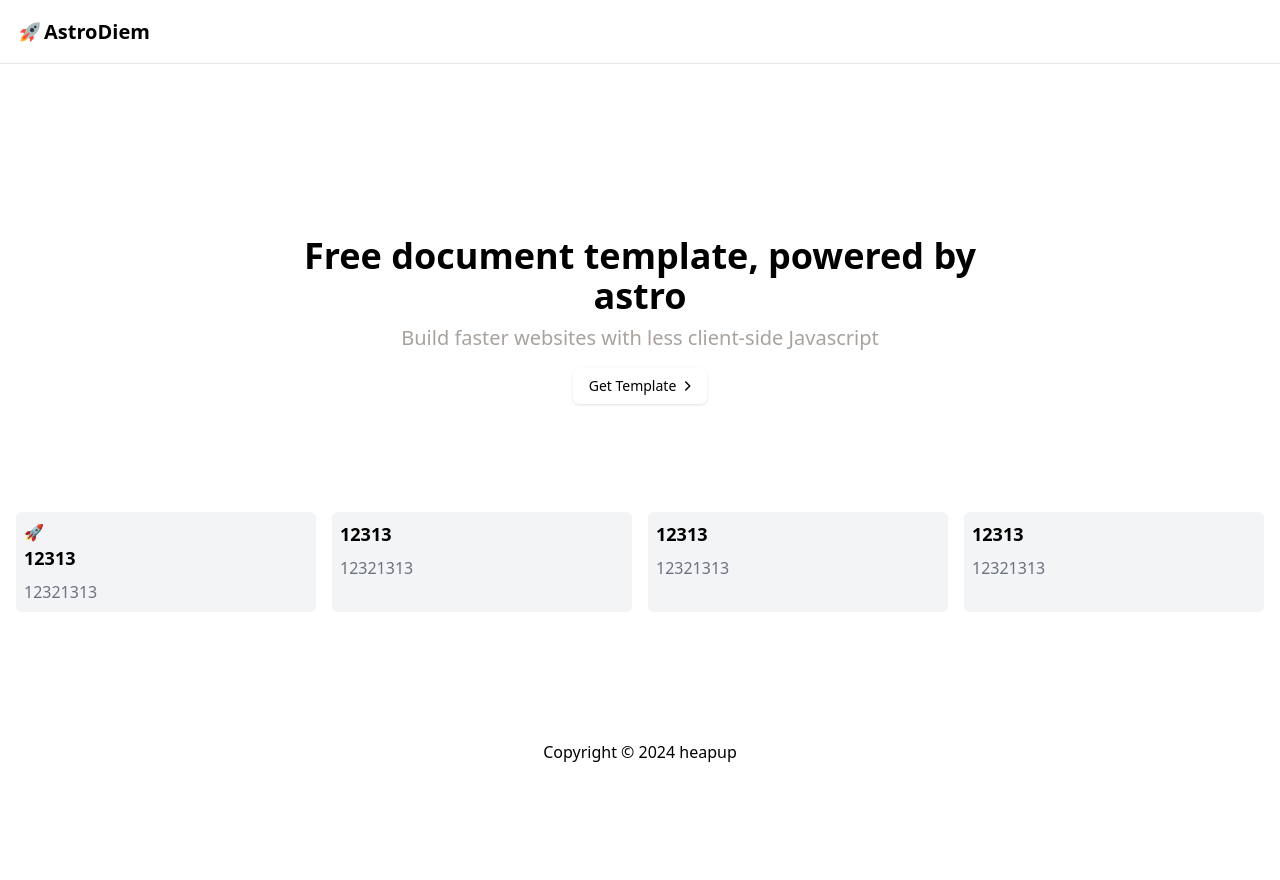
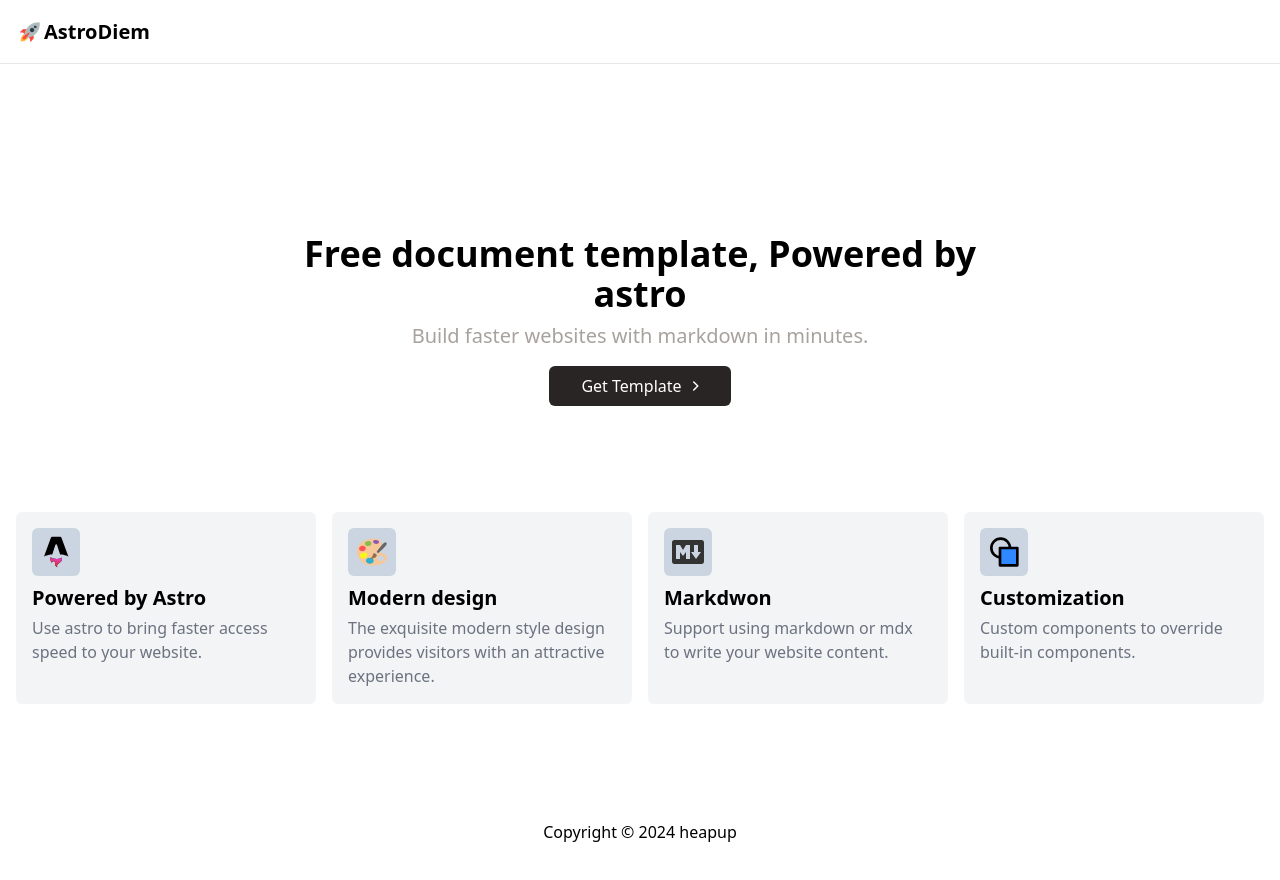
Before and after one commit to heapup-tech/docunicorn, an Astro site: page / in a window 1280 px wide. Before the commit the page ends 800 px from the top, so only its background shows below. Built offline with nearby package versions, Linux system fonts and the light colour scheme; Astro itself is replaced by a stand-in of ours.

Commit message:
feat: site hero

```diff
--- a/src/assets/images/arrow-right.astro
+++ b/src/assets/images/arrow-right.astro
@@ -19,6 +19,5 @@
     stroke-width='1.5'
     stroke-linecap='round'
     stroke-linejoin='round'
-    class='sc-imWYAI hXteRa'
   ></path>
 </svg>
--- a/src/components/hero.astro
+++ b/src/components/hero.astro
@@ -1,7 +1,4 @@
 ---
-import { Image } from 'astro:assets'
-import DepthImage from '@images/dddepth-319.jpg'
-import Logo from '@images/logo.png'
 import LinkButton from '@components/link-button.astro'
 ---
 
@@ -10,16 +7,17 @@
 >
   <div class='relative z-10'>
     <h1 class='text-4xl font-semibold text-black'>
-      Free document template, powered by astro
+      Free document template, Powered by astro
     </h1>
     <p class='mt-2 text-xl text-stone-400'>
-      Build faster websites with less client-side Javascript
+      Build faster websites with markdown in minutes.
     </p>
 
     <div class='mt-4'>
       <LinkButton
-        variant='default'
         href='https://github.com/heapup-tech/heapup-docs-template'
+        class='bg-stone-800 text-white hover:bg-stone-800/90'
+        size='lg'
       >
         Get Template
       </LinkButton>
--- a/src/components/link-button.astro
+++ b/src/components/link-button.astro
@@ -1,34 +1,40 @@
 ---
-import Button from '@components/button.astro'
 import ArrwoRight from '@assets/images/arrow-right.astro'
-interface Props {
-  href: string
-  variant?:
-    | 'default'
-    | 'destructive'
-    | 'outline'
-    | 'secondary'
-    | 'ghost'
-    | 'link'
-  size?: 'default' | 'sm' | 'lg' | 'icon'
-  class?: string
-  [x: string]: any
+
+const sizes = {
+  sm: 'h-8 rounded-md px-3 text-xs',
+  md: 'h-9 px-4 py-2',
+  lg: 'h-10 rounded-md px-8'
 }
 
-const { href, ...rest } = Astro.props
+interface Props {
+  size?: keyof typeof sizes
+  href?: string
+  class?: string
+}
+
+const { size = 'md', href, class: className } = Astro.props
 ---
 
-<Button
-  {...rest}
-  class:list={['group']}
-  size='default'
+<button
+  class:list={[
+    'focus-visible:outline-non focus-visible:ring-ring group inline-flex items-center justify-center whitespace-nowrap rounded-md transition-colors focus-visible:ring-1 disabled:pointer-events-none disabled:opacity-50',
+    sizes[size],
+    className
+  ]}
 >
+  {
+    href ? (
       <a
         href={href}
         target='_blank'
-    class='flex items-center gap-x-1'
+        class='flex items-center gap-x-1.5'
       >
         <slot />
         <ArrwoRight />
       </a>
-</Button>
+    ) : (
+      <slot />
+    )
+  }
+</button>
--- a/src/pages/index.astro
+++ b/src/pages/index.astro
@@ -1,24 +1,34 @@
 ---
 import BaseLayout from '@layouts/base-layout.astro'
 import Hero from '@components/hero.astro'
+import AstroIcon from '@assets/images/astro.svg'
+import DesignIcon from '@assets/images/design.svg'
+import MarkdownIcon from '@assets/images/markdown.svg'
+import CustomIcon from '@assets/images/custom.svg'
+
+import { Image } from 'astro:assets'
 
 const features = [
   {
-    icon: '🚀',
-    title: '12313',
-    description: '12321313'
+    icon: AstroIcon,
+    title: 'Powered by Astro',
+    description: 'Use astro to bring faster access speed to your website.'
   },
   {
-    title: '12313',
-    description: '12321313'
+    icon: DesignIcon,
+    title: 'Modern design',
+    description:
+      'The exquisite modern style design provides visitors with an attractive experience.'
   },
   {
-    title: '12313',
-    description: '12321313'
+    icon: MarkdownIcon,
+    title: 'Markdwon',
+    description: 'Support using markdown or mdx to write your website content.'
   },
   {
-    title: '12313',
-    description: '12321313'
+    icon: CustomIcon,
+    title: 'Customization',
+    description: 'Custom components to override built-in components.'
   }
 ]
 ---
@@ -26,14 +36,18 @@
 <BaseLayout>
   <Hero />
   <div
-    class='container m-auto grid grid-cols-1 gap-4 px-4 md:grid-cols-2 lg:grid-cols-4'
+    class='container m-auto mb-20 grid grid-cols-1 gap-4 px-4 md:grid-cols-2 lg:grid-cols-4'
   >
     {
       features.map((feature) => (
-        <div class='rounded-md bg-gray-100 p-2'>
-          <div>{feature.icon}</div>
-          <h2 class='text-lg font-semibold'>{feature.title}</h2>
-          <p class='mt-2 text-gray-500'>{feature.description}</p>
+        <div class='rounded-md bg-gray-100 p-4'>
+          <Image
+            class='flex h-12 w-12 items-center justify-center rounded-md bg-slate-300 p-2'
+            src={feature.icon}
+            alt=''
+          />
+          <h2 class='mt-2 text-xl font-semibold'>{feature.title}</h2>
+          <p class='mt-1 text-gray-500'>{feature.description}</p>
         </div>
       ))
     }
```
Also changed, not shown: src/assets/images/astro.svg (added), src/assets/images/custom.svg (added), src/assets/images/design.svg (added), src/assets/images/markdown.svg (added). Lines whose indentation alone changed are shown as unchanged.
